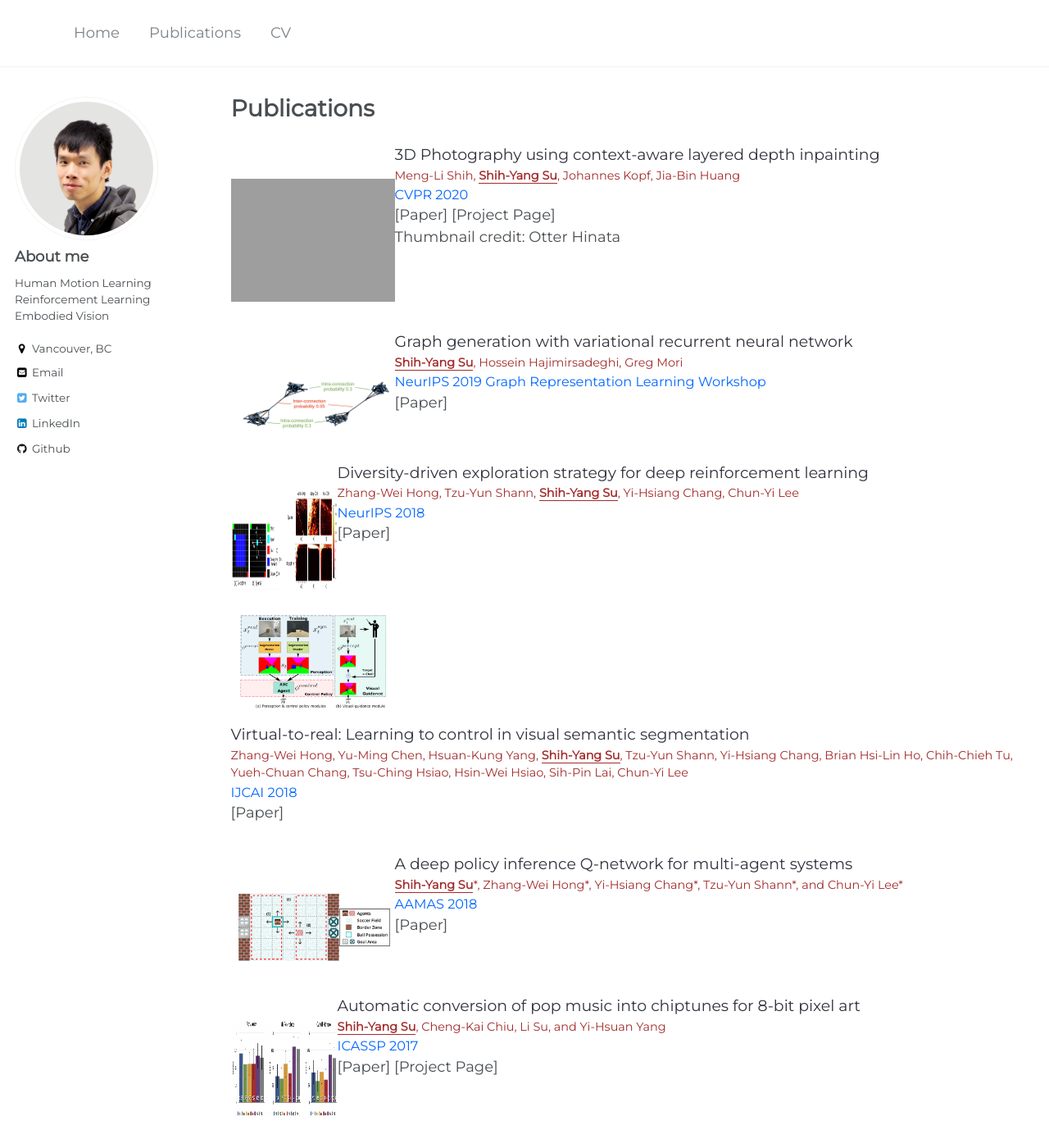
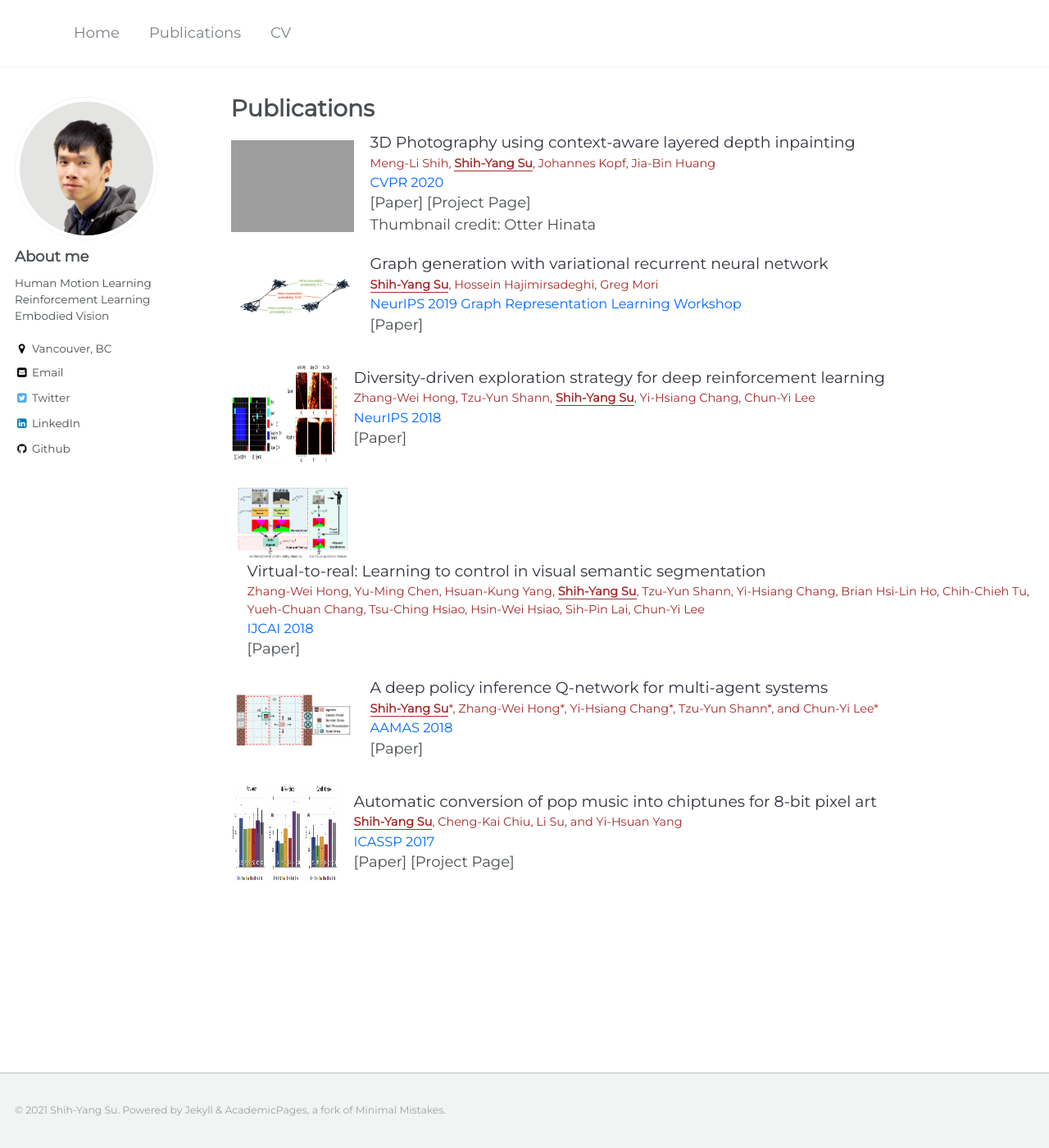
Before and after one commit to LemonATsu/LemonATsu.github.io, a Jekyll site: the page built from _pages/publications.md, in a window 1280 px wide and 1400 px high. Shown: the whole window at 82% size. Built offline with Jekyll 4.4.1, drawn with Linux system fonts in a browser that asks for light colours.

Commit message:
try aligning things

```diff
--- a/assets/css/pub.css
+++ b/assets/css/pub.css
@@ -3,7 +3,7 @@
     padding-bottom: 20px;
 }
 .pub-thumb {
-    max-width: 200px;
+    max-width: 150px;
     padding-right: 0px;
     padding-top: 5px;
     display: inline-block;
@@ -11,8 +11,9 @@
 }
 
 .pub-content {
-    margin-top: 15px;
+    margin-left: 20px;
     display: inline-block;
+    vertical-align: middle;
 }
 .pub-title {
     font-size: 105%;
```
